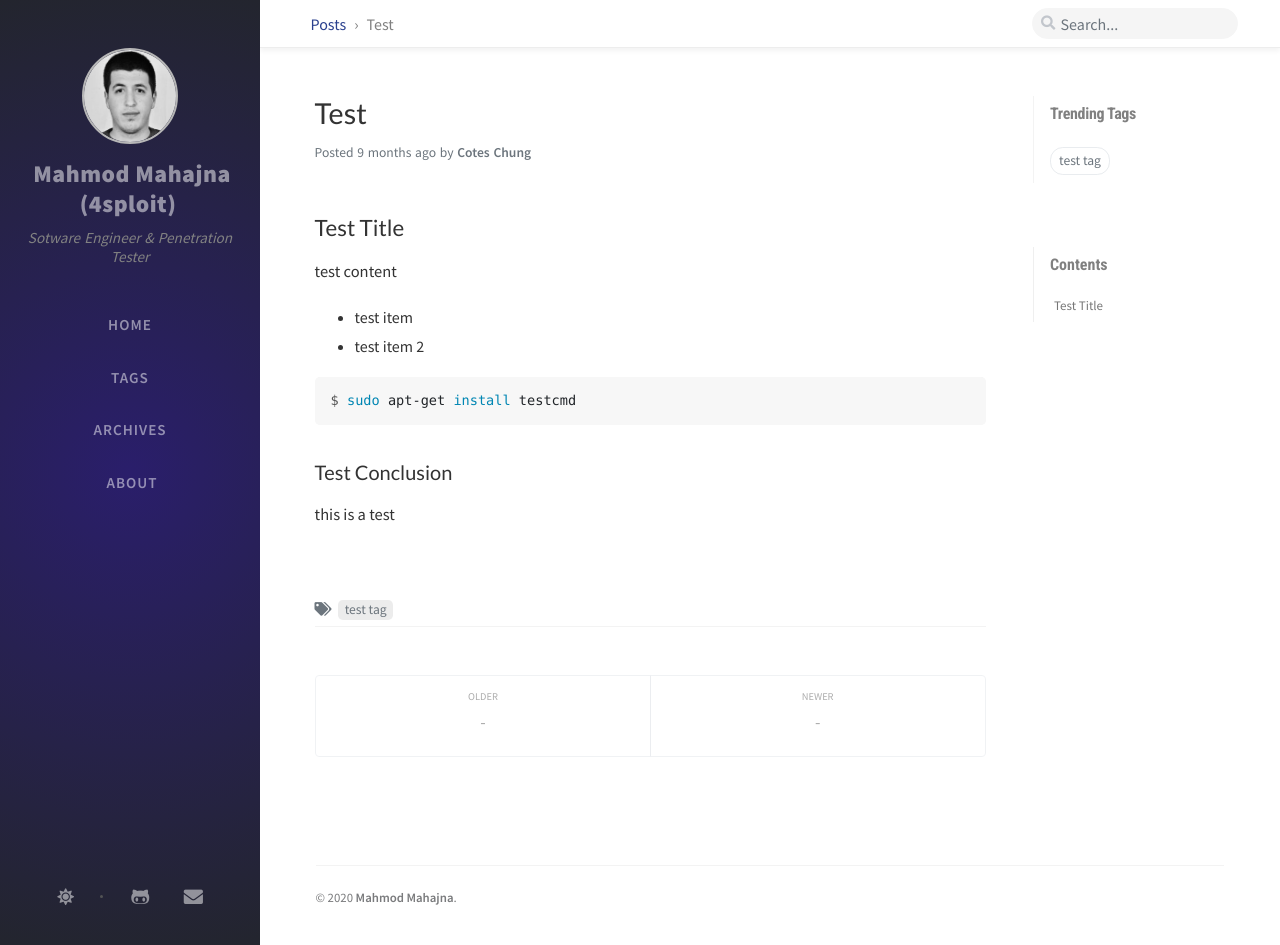
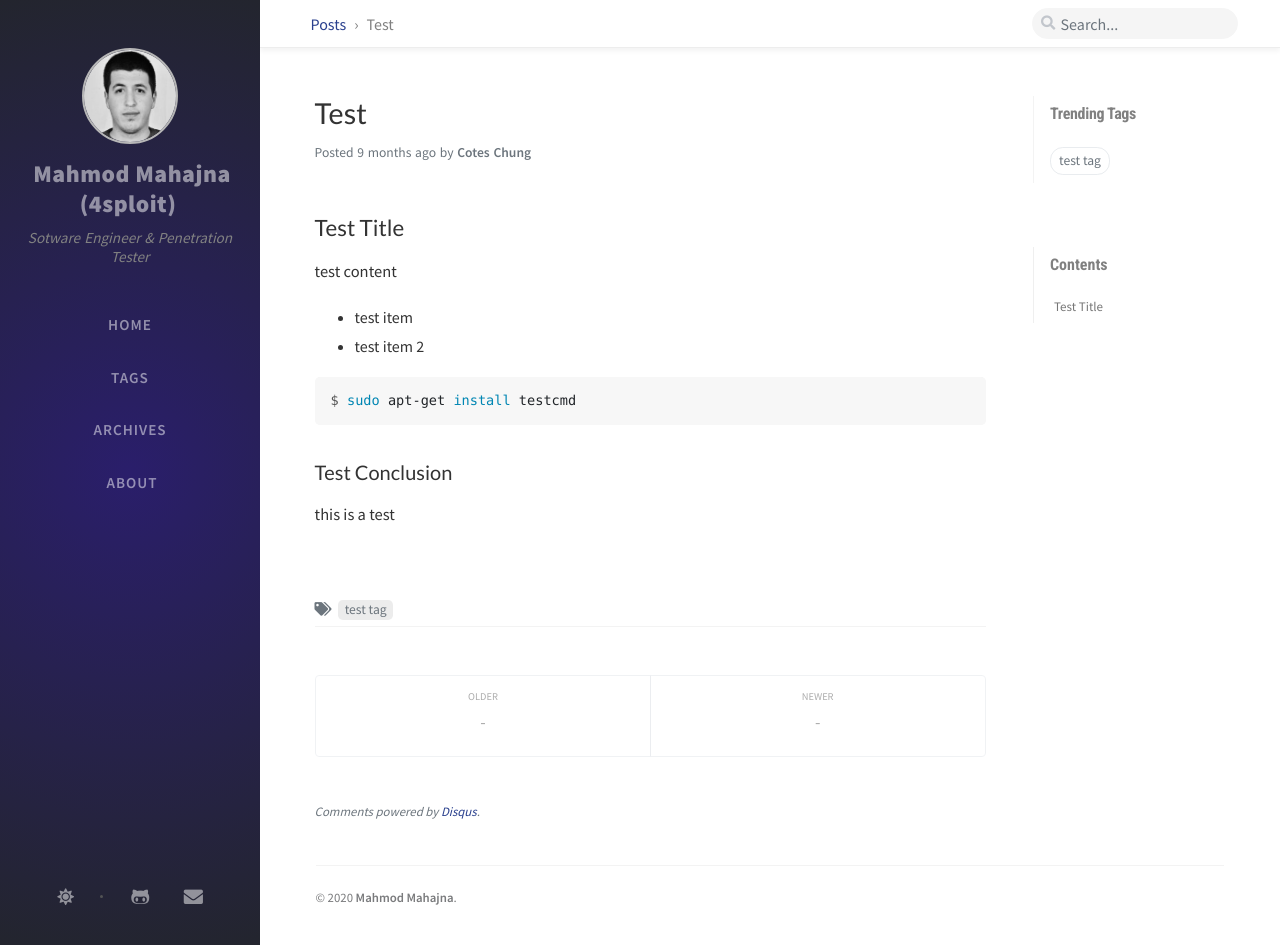
Before and after one commit to 4sploit/4sploit.github.io, a Jekyll site: the page built from _posts/2019-08-09-test.md, in a window 1280 px wide and 945 px high. Built offline with Jekyll 4.4.1, drawn with Linux system fonts in a browser that asks for light colours; nearby versions of some CDN libraries; comment, search, counter and statistics services are not loaded; part of the change alters nothing that is shown.

Commit message:
added disqus support

```diff
--- a/_config.yml
+++ b/_config.yml
@@ -60,8 +60,8 @@ google_analytics:
     cache: false  # pv data local cache, good for the users from GFW area.
 
 disqus:
-  comments: false  # boolean type, the global switch for posts comments.
-  shortname: ''    # Fill with your Disqus shortname. › https://help.disqus.com/en/articles/1717111-what-s-a-shortname
+  comments: true  # boolean type, the global switch for posts comments.
+  shortname: '4sploit'    # Fill with your Disqus shortname. › https://help.disqus.com/en/articles/1717111-what-s-a-shortname
 
 
 # Prefer color scheme setting, available values:
```
